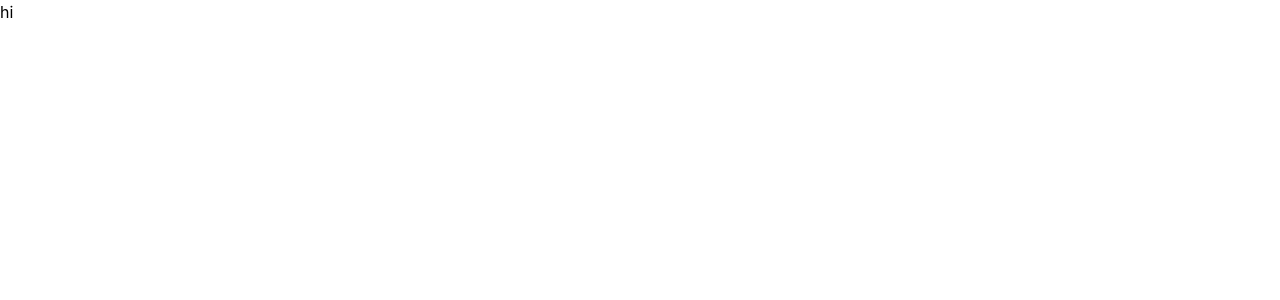
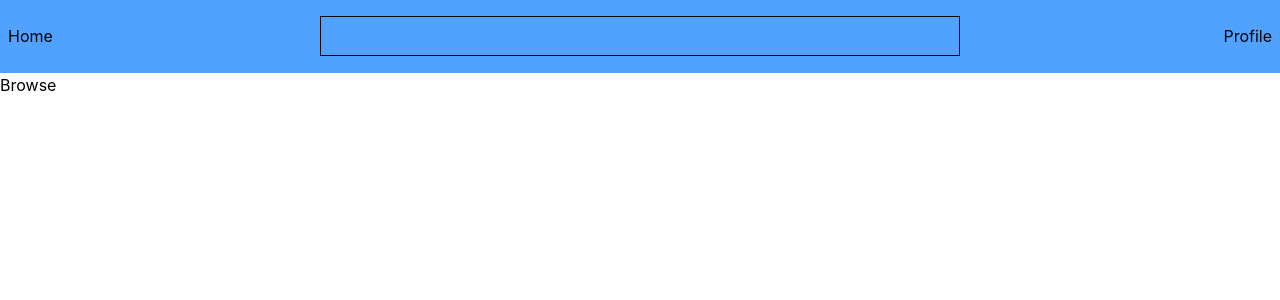
Before and after one commit to Chritical-Code/Omne-Depths-Frontend, a React (Vite) app: page / in a window 1280 px wide. Shown: the top 300 px of the page. Built offline with nearby package versions, Linux system fonts and the light colour scheme.

Commit message:
Started basic layout.

```diff
--- a/src/App.tsx
+++ b/src/App.tsx
@@ -1,5 +1,11 @@
+import Browse from "./Browse";
+import Header from "./Header";
+
 export default function App(){
     return(
-        <p>hi</p>
+        <div className="flex flex-col w-full h-full">
+            <Header></Header>
+            <Browse></Browse>
+        </div>
     );
 }
--- /dev/null
+++ b/src/Browse.tsx
@@ -0,0 +1,7 @@
+export default function Browse(){
+    return(
+        <div className="flex h-full">
+            <p>Browse</p>
+        </div>
+    );
+}
--- /dev/null
+++ b/src/Header.tsx
@@ -0,0 +1,17 @@
+export default function Header(){
+    return(
+        <div className="flex h-20 items-center bg-blue-400">
+            <div className="flex items-center h-full w-1/4">
+                <p className="ml-2">Home</p>
+            </div>
+
+            <div className="flex items-center h-full w-2/4">
+                <input className="border h-10 w-full"></input>
+            </div>
+
+            <div className="flex items-center h-full w-1/4 justify-end">
+                <p className="mr-2">Profile</p>
+            </div>
+        </div>
+    );
+}
--- a/src/index.css
+++ b/src/index.css
@@ -1 +1,14 @@
 @import "tailwindcss";
+
+body {
+    display: flex;
+    width: 100vw;
+    height: 100vh;
+    overflow: hidden;
+}
+
+#root {
+    display: flex;
+    width: 100%;
+    height: 100%;
+}
```
